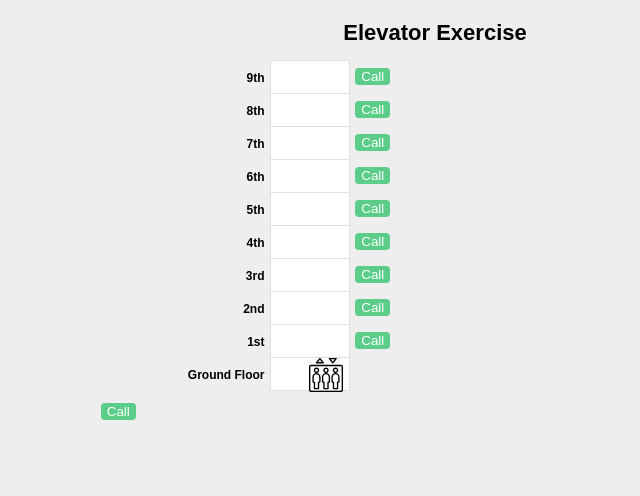
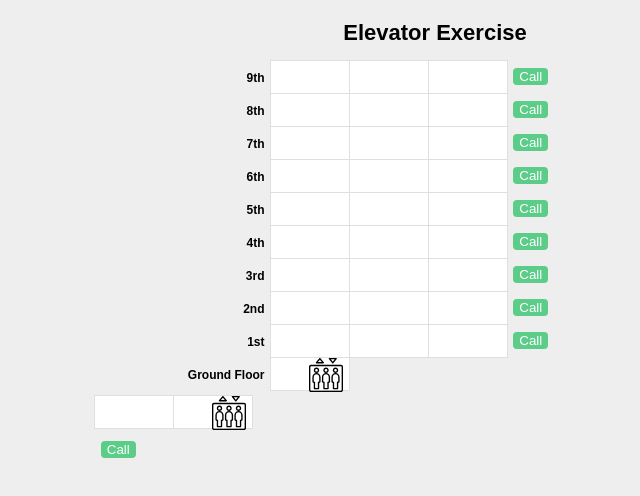
Before and after one commit to danielvishna/elevator_system, a React (Create React App) app in the folder src/: page / in a window 1280 px wide. Shown: the top 496 px of the page, without its empty margins (205-845 px from the left). Built offline with nearby package versions, Linux system fonts and the light colour scheme.

Commit message:
all my stuaff

```diff
--- a/src/App.js
+++ b/src/App.js
@@ -1,14 +1,23 @@
 import React, { Component, useState } from 'react';
 // import Elevator from './Elevator';
-import {motion} from "framer-motion";
+import {delay, motion} from "framer-motion";
 import elevatorSvg from './elevator.svg';
+function Elevator(props) {
+  return (
+    <motion.div
+      animate={{ y: [0 ,props.currentFloor * -33, 0], x: -40}}
+      transition={{ duration: props.currentFloor, type: "tween"}}
+    >
+      <img className='img' src={elevatorSvg} alt="Elevator" />
+    </motion.div>
+  );
+}
 
+function Board(){
+  const boardRows = [];
+  const [currentFloor, setCurrentFloor] = useState(0);
+  // const [doMove, setDoMove] = useState(false);
 
-export default function Building(){
-   // const { floors } = this.state;
-  const boardRows = [];
-  // const [doMove, setDoMove] = useState(false);
-  const [currentFloor, setCurrentFloor] = useState(0);
   //Todo: change all the keys
   for (let i = 9; i >= 0; i--) {
     const boardColumns = [];
@@ -27,29 +36,39 @@ export default function Building(){
     else{
       boardColumns.push(<div key={i} className="floor-num">{i}th</div>);
     }
-    for (let j = 0; j < 1; j++) {
+    for (let j = 0; j < 3; j++) {
       boardColumns.push(
           <div key={i*5 + j + 100} className="square">{}</div>
         );
-        if(i === 0){
-          boardColumns.push(<motion.div key={700 + j}
-          animate={{y :  currentFloor * -32, x: -40}}
-          transition = {{type : "tween"}}
-          >
-           <img className='img' src={elevatorSvg} alt="Elevator" />
-          </motion.div>);
+        if(i === 0 && (j === 2|| j === 0)){
+          boardColumns.push(<Elevator key={j + 78} currentFloor={currentFloor}/>);
         }
 
 
     }
-    boardColumns.push(<button key={i + 200} className='call'  onClick={() => setCurrentFloor(i)}>Call</button>);
+    boardColumns.push(<button key={i + 200} className='call'  onClick={() => {
+      setCurrentFloor(i);
+
+    }
+    }>Call</button>);
     boardRows.push(<div key={i + 300} className="board-row">{boardColumns}</div>);
   }
-    return (
-      <>
+  return boardRows
+}
+
+
+export default function Building(){
+
+  // const { floors } = this.state;
+  const [elevatorMoving, setElevatorMoving] = useState([Array(5).fill(false)]);
+  const [elevatorFloor, setElevatorFloor] = useState([Array(5).fill(0)]);
+  const [buttonCall, setButtonCall] = useState([Array(10).fill(false)]);
+
+  return (
+    <>
       <h1 key={900}>Elevator Exercise</h1>
       <div key={800} className="building">
-        {boardRows}
+        <Board/>
       </div>
       </>
     );
--- a/src/styles.css
+++ b/src/styles.css
@@ -99,9 +99,11 @@ body {
   margin-left: 20px;
 }
 .img {
-  /* position: absolute; */
+  position:unset ;
   width: 5%;
   height: 5%;
+  display: inline-table;
+
 }
 
 /* .elevator-shaft {
```
